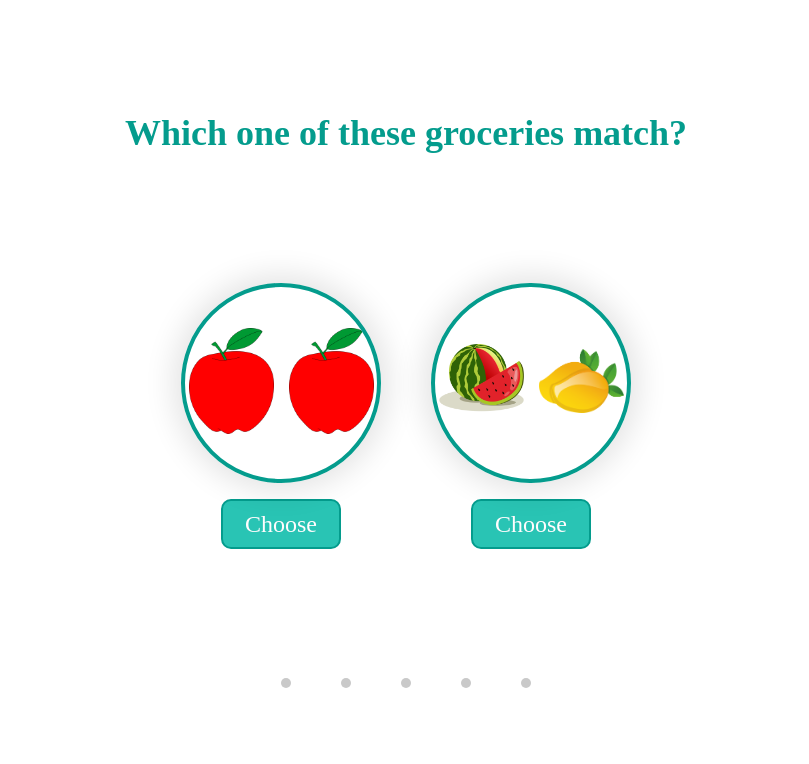
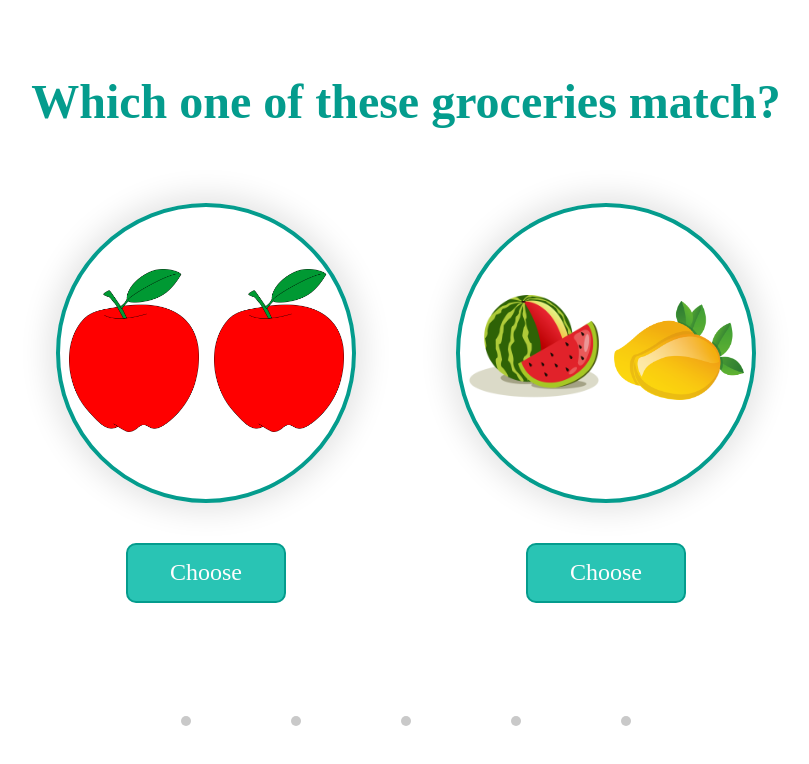
Before and after one commit to Riick97/equality_game, a React (Create React App) app: page / in a window 1280 px wide. Shown: the top 764 px of the page, without its empty margins (234-1043 px from the left). Built offline with nearby package versions, Linux system fonts and the light colour scheme; a web font is replaced by a local one.

Commit message:
fixed sizing issues

```diff
--- a/src/Components/GameScaffold.jsx
+++ b/src/Components/GameScaffold.jsx
@@ -104,7 +104,7 @@ export default class GameScaffold extends Component {
             {this.state.result !== "empty" ? (
               this.state.result === "correct" ? (
                 <div className="title_green">
-                  <h2>You got the right answer!</h2>
+                  <h2>You've got the right answer!</h2>
                 </div>
               ) : (
                 <div className="title_red">
--- a/src/Components/Icon.jsx
+++ b/src/Components/Icon.jsx
@@ -29,7 +29,7 @@ export default class Icon extends Component {
   render() {
     return (
       <div style={{ zIndex: -3 }}>
-        <img style={{height: 'auto', width: '85px'}} src={this.getImageSource(this.props.name)} alt="" />
+        <img style={{height: 'auto', width: '130px'}} src={this.getImageSource(this.props.name)} alt="" />
       </div>
     );
   }
--- a/src/Styles/DifferenceCard.css
+++ b/src/Styles/DifferenceCard.css
@@ -13,8 +13,8 @@
     display: flex;
     justify-content: center;
     align-items: center;
-    height: 200px;
-    width: 200px;
+    height: 300px;
+    width: 300px;
     gap: 15px;
     border: #049c8d 4px solid;
     border-radius: 50%;
@@ -60,6 +60,10 @@
     width: 50%;
 }
 
+.bottom {
+    padding: 40px 0;
+}
+
 .cross {
     height: 50%;
     width: 50%;
@@ -74,8 +78,8 @@
 }
 
 .green_button {
-    height: 50px;
-    width: 120px;
+    min-height: 60px;
+    min-width: 160px;
     color: #fffcfd;
     background-color: #29c4b4;
     border: #049c8d 2px solid;
@@ -86,8 +90,8 @@
 
 .green_button_big {
     margin: 40px;
-    height: 50px;
-    width: 170px;
+    min-height: 60px;
+    min-width: 180px;
     color: #fffcfd;
     background-color: #29c4b4;
     border: #049c8d 2px solid;
--- a/src/Styles/GameScaffold.css
+++ b/src/Styles/GameScaffold.css
@@ -11,7 +11,7 @@
     display: flex;
     justify-content: center;
     align-items: center;
-    gap: 50px;
+    gap: 100px;
 }
 
 .container_results {
@@ -20,7 +20,7 @@
 
 .question {
     color: #049c8d;
-    font-size: 1.5rem;
+    font-size: 2rem;
 }
 
 .results_title {
@@ -43,7 +43,7 @@
 
 .green_button_big {
     margin: 40px;
-    min-height: 50px;
+    min-height: 60px;
     min-width: 170px;
     text-align: center;
     color: #fffcfd;
--- a/src/index.css
+++ b/src/index.css
@@ -10,6 +10,7 @@ code {
 }
 
 * {
+
   padding: 0;
   margin: 0;
   font-family: 'Chilanka', cursive;
```
